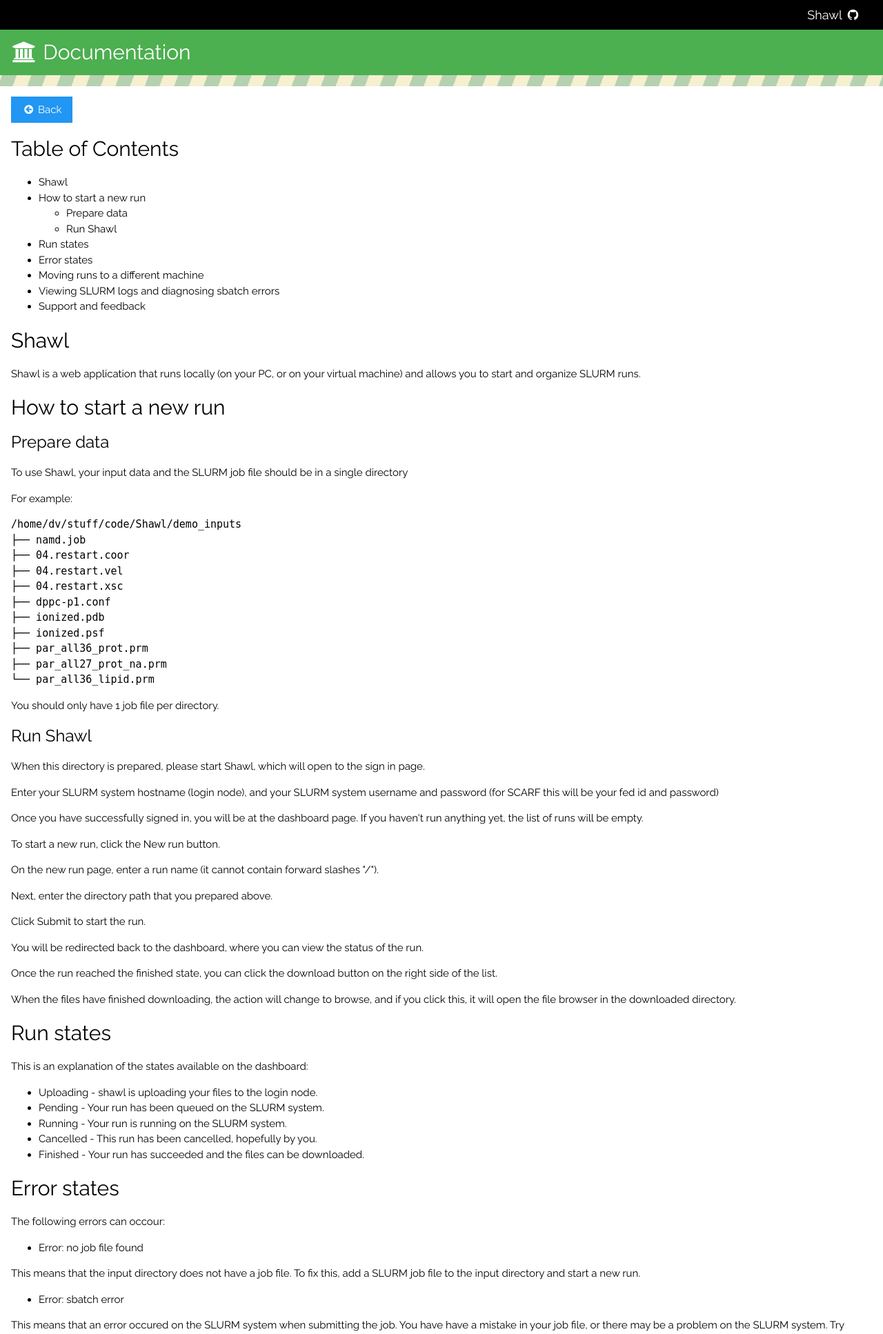
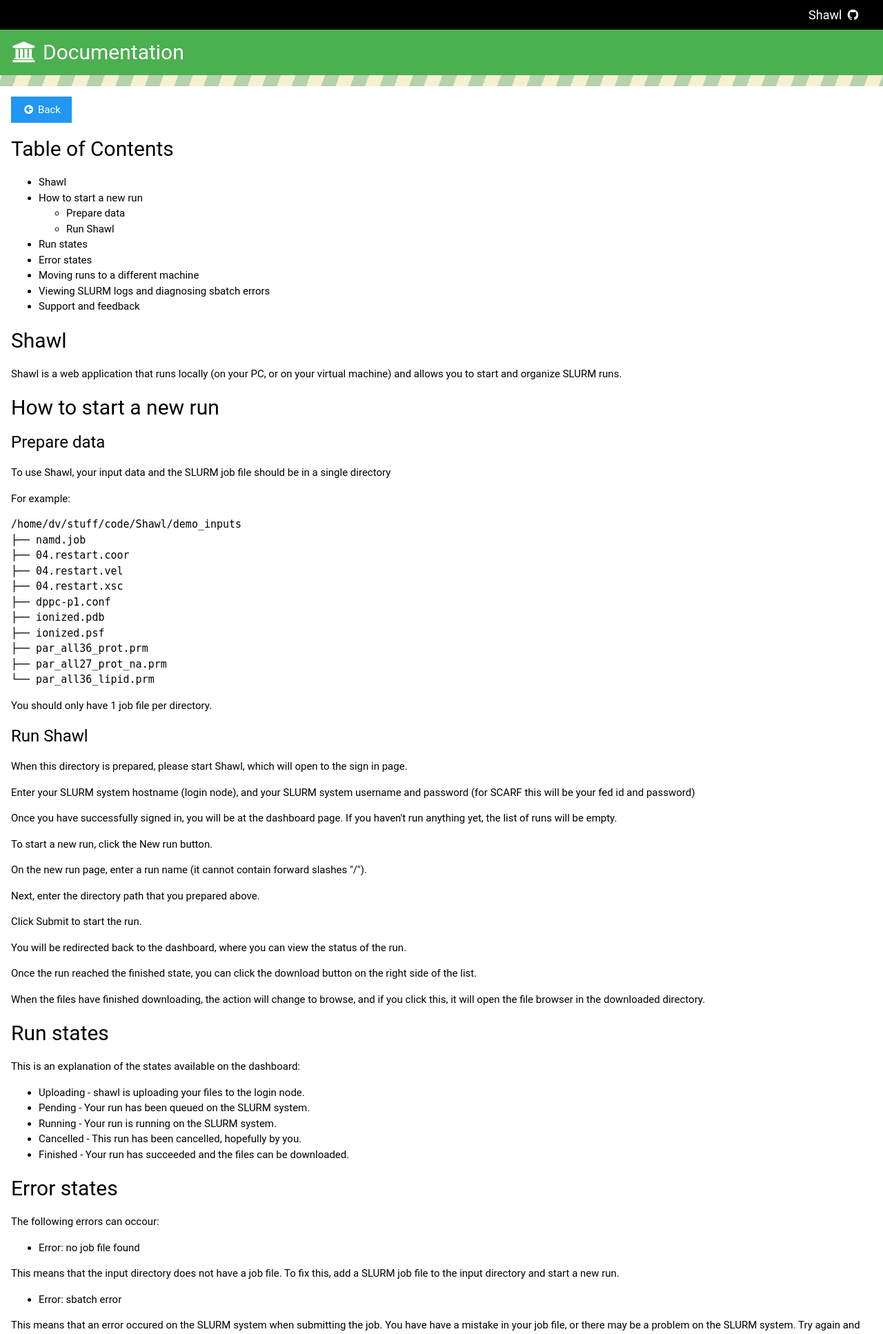
Before and after one commit to ral-facilities/daaas-shawl, a Flask app: page /documentation in a window 1280 px wide. Shown: the top 1934 px of the page at 69% size. Run offline with Flask 2, Linux system fonts and the light colour scheme; some libraries are stand-ins or nearby versions.

Commit message:
Update fonts

```diff
--- a/templates/base.jinja2
+++ b/templates/base.jinja2
@@ -17,7 +17,7 @@
   <style>
     pre { white-space: pre-wrap }
     a { text-decoration: none }
-    html,body,h1,h2,h3,h4,h5 {font-family: "Raleway", sans-serif}
+    html,body,h1,h2,h3,h4,h5 {font-family: "Roboto", sans-serif}
 
     body {
 
```
